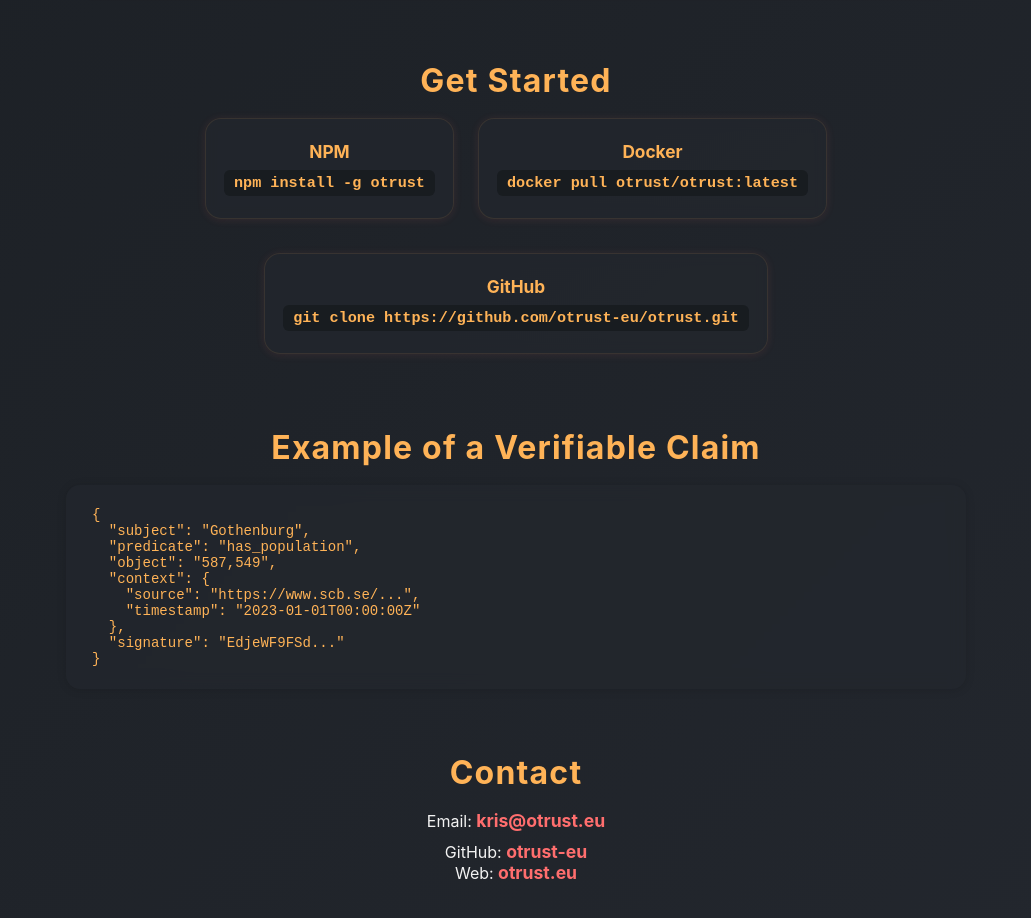
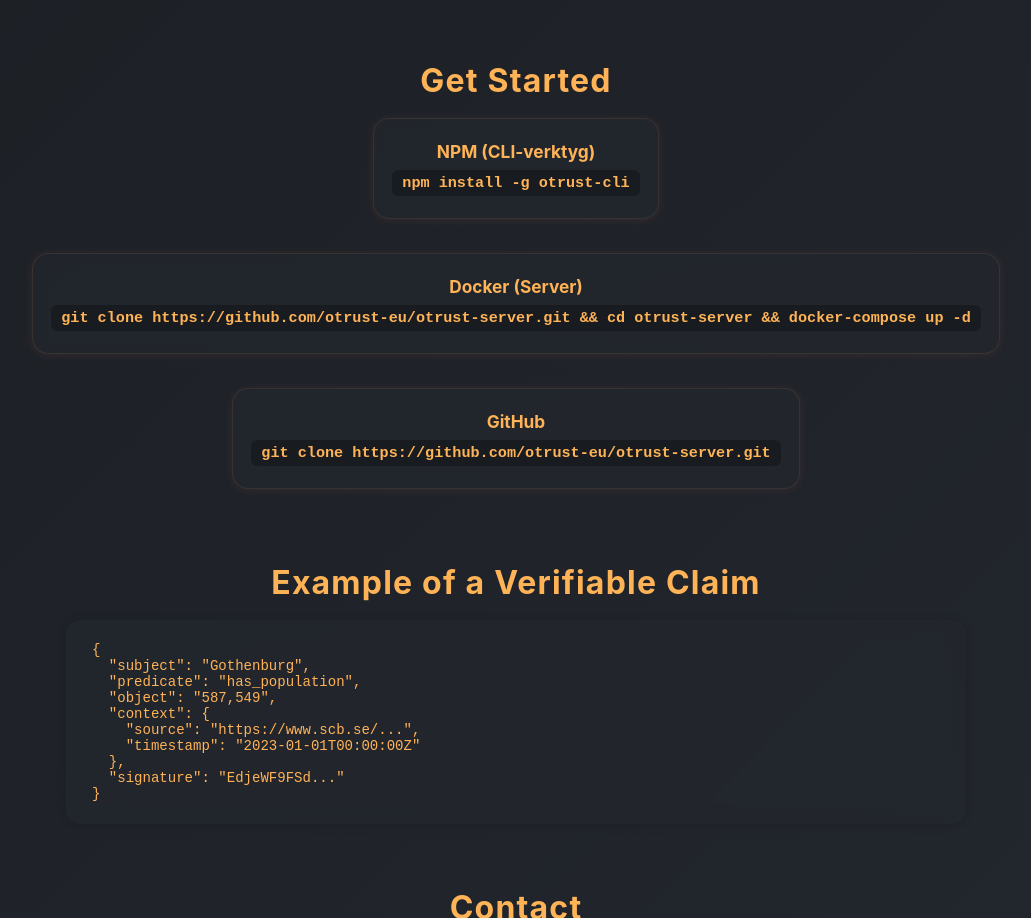
Before and after one commit to otrust-eu/otrust-site, a plain HTML site: page index.html in a window 1280 px wide. Shown: the part 1819-2737 px from the top of the page, without its empty margins (124-1155 px from the left). Drawn offline with Linux system fonts and the light colour scheme.

Commit message:
Update index.html

```diff
--- a/index.html
+++ b/index.html
@@ -517,17 +517,19 @@
         <section class="section" id="quickstart">
             <h2 class="section-title">Get Started</h2>
             <div class="quickstart-row">
+                <div class="quickstart-row">
     <div class="quickstart-card">
-                    <b>NPM</b>
-                    <code>npm install -g otrust</code>
+        <b>NPM (CLI-verktyg)</b>
+        <code>npm install -g otrust-cli</code>
     </div>
     <div class="quickstart-card">
-                    <b>Docker</b>
-                    <code>docker pull otrust/otrust:latest</code>
+        <b>Docker (Server)</b>
+        <code>git clone https://github.com/otrust-eu/otrust-server.git && cd otrust-server && docker-compose up -d</code>
     </div>
     <div class="quickstart-card">
         <b>GitHub</b>
-                    <code>git clone https://github.com/otrust-eu/otrust.git</code>
+        <code>git clone https://github.com/otrust-eu/otrust-server.git</code>
+    </div>
 </div>
             </div>
         </section>
```
Lines whose indentation alone changed are shown as unchanged.
